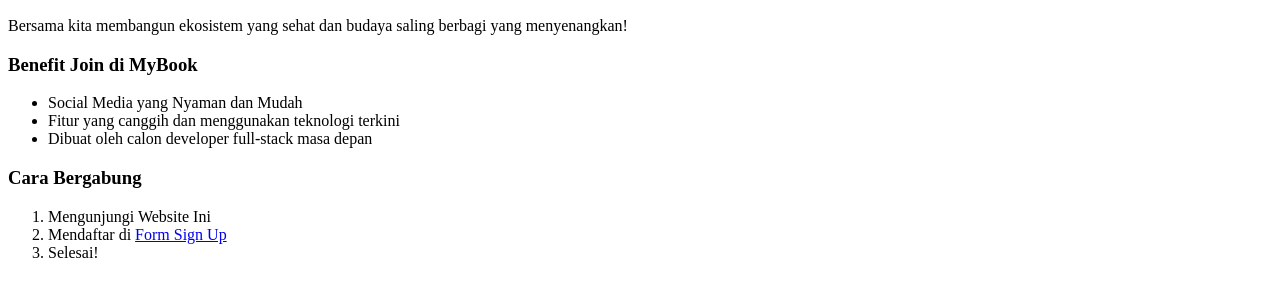
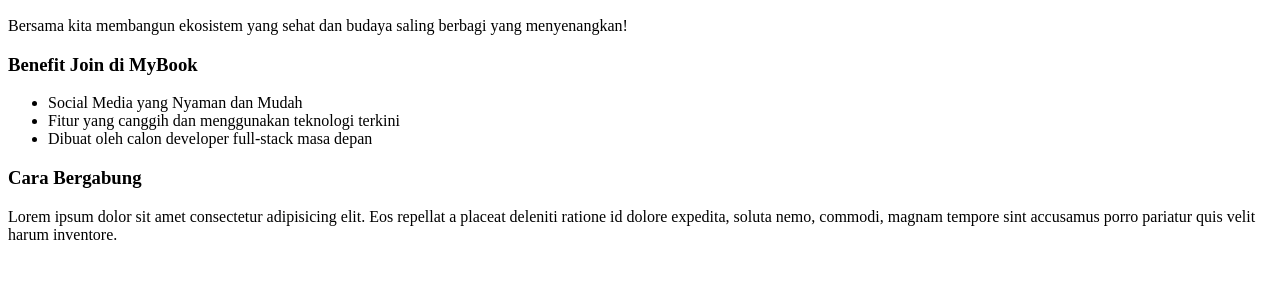
Before and after one commit to clovedoperetail/indoxxi, a plain HTML site: page index.html in a window 1280 px wide. Shown: the part 110-406 px from the top of the page. Drawn offline with Linux system fonts and the light colour scheme.

Commit message:
modifikasi index

```diff
--- a/index.html
+++ b/index.html
@@ -14,11 +14,9 @@
        </ul>
        <h3>Cara Bergabung</h3>
        <ol>
-         <li>Mengunjungi Website Ini</li>
-         <li>Mendaftar di <a href="./form.html">Form Sign Up</a>
-         <li>Selesai!</li>
        </ol>
 
+       <p>Lorem ipsum dolor sit amet consectetur adipisicing elit. Eos repellat a placeat deleniti ratione id dolore expedita, soluta nemo, commodi, magnam tempore sint accusamus porro pariatur quis velit harum inventore.</p>
 
     </body>
 </html>
```
